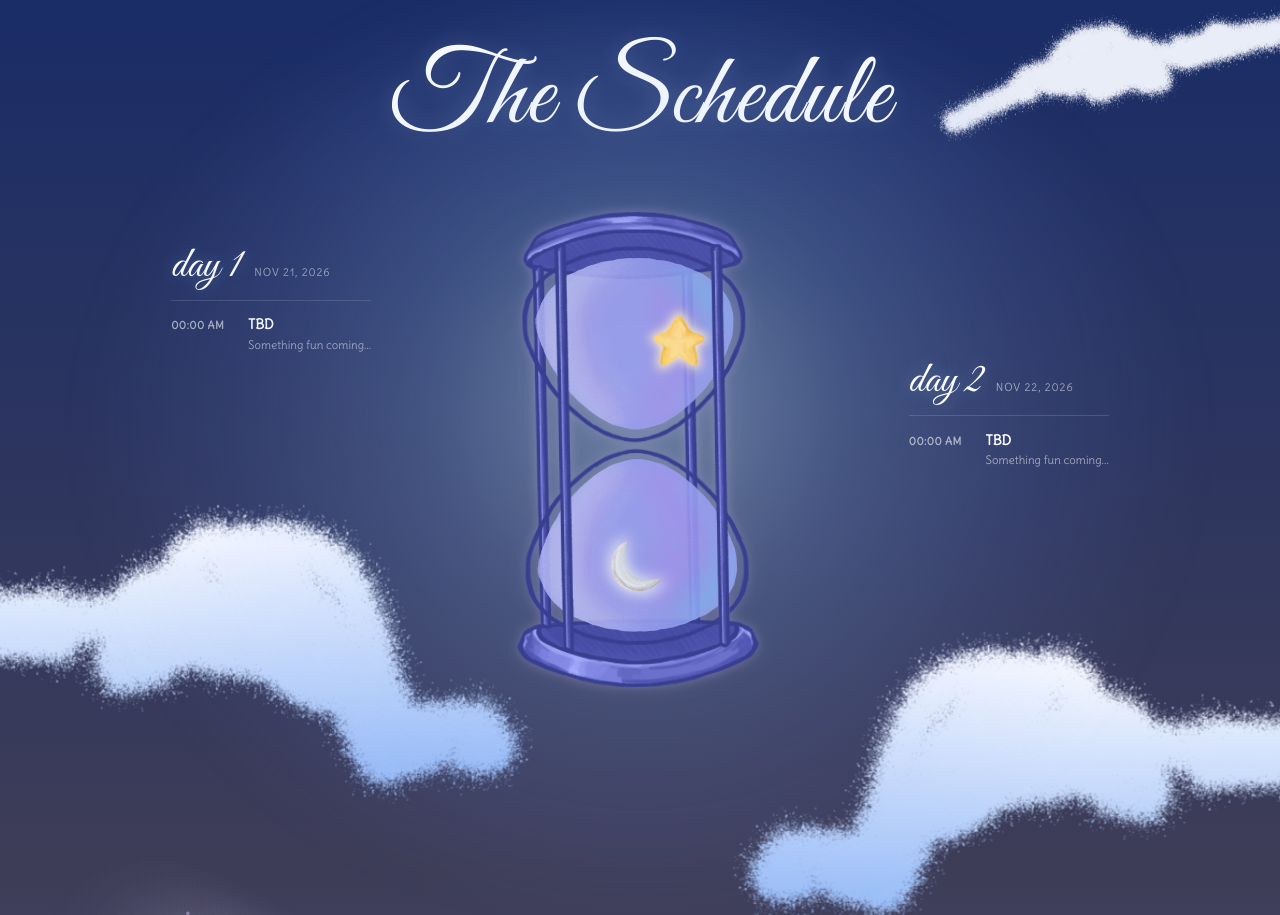
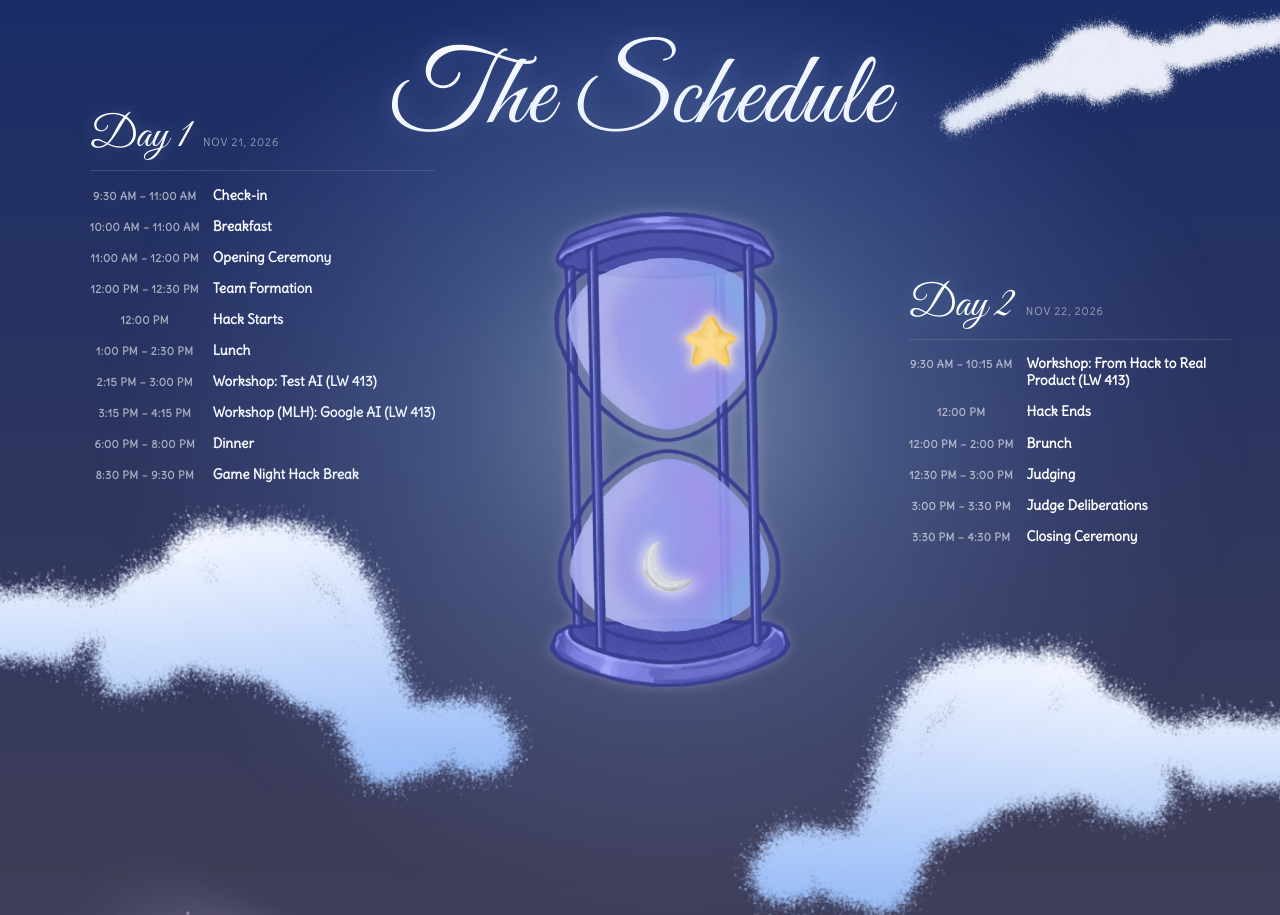
Before and after one commit to hsu-emily/Whack2026-Website, a React (Vite) app: page / in a window 1280 px wide. Shown: the part 913-1828 px from the top of the page. Built offline with nearby package versions, Linux system fonts and the light colour scheme.

Commit message:
Schedule Update

```diff
--- a/src/components/Schedule.jsx
+++ b/src/components/Schedule.jsx
@@ -12,26 +12,32 @@ import Cloud from './Cloud';
 
 const DAYS = {
   1: {
-    label: 'day 1',
+    label: 'Day 1',
     date: 'Nov 21, 2026',
     events: [
-      /*{ time: '10:00 AM', title: 'Check-in', desc: 'Arrive, grab some brunch, and settle in!' },
-      { time: '11:30 AM', title: 'Opening Ceremony', desc: 'Event kickoff, with sponsor intros and theme reveal.' },
-      { time: '12:00 PM', title: 'Team Formation', desc: 'Find your crew or fly solo — mentors on hand.' },
-      { time: '12:00 PM', title: 'Hacking Begins', desc: 'The clock starts. Wish upon a whale and build.' },
-      { time: '6:00 PM', title: 'Dinner', desc: 'Take a break and get some good eats.' },
-      { time: '11:00 PM', title: 'Midnight Snacks', desc: 'Late-night snacks and a cozy mini-game break.' },*/
-      { time: '00:00 AM', title: 'TBD', desc: 'Something fun coming...' },
+      { time: '9:30 AM - 11:00 AM', title: 'Check-in'},
+      { time: '10:00 AM - 11:00 AM', title: 'Breakfast'},
+      { time: '11:00 AM - 12:00 PM', title: 'Opening Ceremony'},
+      { time: '12:00 PM - 12:30 PM', title: 'Team Formation'},
+      { time: '12:00 PM', title: 'Hack Starts'},
+      { time: '1:00 PM - 2:30 PM', title: 'Lunch'},
+      { time: '2:15 PM - 3:00 PM', title: 'Workshop: Test AI (LW 413)'},
+      { time: '3:15 PM - 4:15 PM', title: 'Workshop (MLH): Google AI (LW 413)'},
+      { time: '6:00 PM - 8:00 PM', title: 'Dinner'},
+      { time: '8:30 PM - 9:30 PM', title: 'Game Night Hack Break'},
     ],
   },
   2: {
-    label: 'day 2',
+    label: 'Day 2',
     date: 'Nov 22, 2026',
     events: [
-      { time: '00:00 AM', title: 'TBD', desc: 'Something fun coming...' },
-      /*{ time: '12:00 PM', title: 'Submissions Due', desc: 'Final commits in. Polish that README!!!' },
-      { time: '12:30 PM', title: 'Demos & Judging', desc: 'Show everyone what you made!' },
-      { time: '3:30 PM', title: 'Closing Ceremony', desc: 'Awards, wishes granted, and goodbyes.' },*/
+      { time: '9:30 AM - 10:15 AM', title: 'Workshop: From Hack to Real Product (LW 413)'},
+      { time: '12:00 PM', title: 'Hack Ends'},
+      { time: '12:00 PM - 2:00 PM', title: 'Brunch'},
+      { time: '12:30 PM - 3:00 PM', title: 'Judging'},
+      { time: '3:00 PM - 3:30 PM', title: 'Judge Deliberations'},
+      { time: '3:30 PM - 4:30 PM', title: 'Closing Ceremony'},
+
     ],
   },
 };
@@ -45,11 +51,11 @@ function DayColumn({ side, day, hiddenWhenCompact }) {
       </div>
       <ul className="day-col-events">
         {day.events.map((e) => (
-          <li className="day-col-event" key={e.time}>
-            <span className="day-col-time">{e.time}</span>
+          <li className="day-col-event" key={e.time + e.title}>
+            <span className="day-col-time">{e.time.replace(/\s*-\s*/, ' – ')}</span>
             <span className="day-col-body">
               <span className="day-col-title">{e.title}</span>
-              <span className="day-col-desc">{e.desc}</span>
+              {e.desc && <span className="day-col-desc">{e.desc}</span>}
             </span>
           </li>
         ))}
@@ -94,6 +100,39 @@ export default function Schedule() {
     };
   }, []);
 
+  // Desktop only: slide the hourglass sideways so it sits exactly midway
+  // between the end of day 1's schedule and the start of day 2's, without
+  // moving either schedule. Re-measured whenever anything changes size.
+  useEffect(() => {
+    const stage = stageRef.current;
+    if (!stage) return;
+    const desktop = window.matchMedia('(min-width: 1151px)');
+    const frame = stage.querySelector('.hourglass-frame');
+    const left = stage.querySelector('.day-col-left');
+    const right = stage.querySelector('.day-col-right');
+    let raf = 0;
+    const measure = () => {
+      raf = 0;
+      if (!desktop.matches) { frame.style.removeProperty('--hg-shift'); return; }
+      const current = parseFloat(frame.style.getPropertyValue('--hg-shift')) || 0;
+      const f = frame.getBoundingClientRect();
+      const frameCenter = f.left + f.width / 2 - current; // un-shifted position
+      const midpoint = (left.getBoundingClientRect().right + right.getBoundingClientRect().left) / 2;
+      frame.style.setProperty('--hg-shift', `${(midpoint - frameCenter).toFixed(1)}px`);
+    };
+    const schedule = () => { if (!raf) raf = requestAnimationFrame(measure); };
+    const ro = new ResizeObserver(schedule);
+    [stage, left, right].forEach((el) => ro.observe(el));
+    desktop.addEventListener('change', schedule);
+    document.fonts?.ready.then(schedule);
+    schedule();
+    return () => {
+      cancelAnimationFrame(raf);
+      ro.disconnect();
+      desktop.removeEventListener('change', schedule);
+    };
+  }, []);
+
   return (
     <div className="schedule-stage" ref={stageRef}>
       <DayColumn side="left" day={DAYS[1]} hiddenWhenCompact={day !== 1} />
--- a/src/index.css
+++ b/src/index.css
@@ -863,8 +863,26 @@ h2 {
 /* Lift the flanking itineraries clear of the lower cloud banks without
    moving the hourglass or changing the stacked mobile schedule. */
 @media (min-width: 1151px) {
+  /* keep each event title on one line; the hourglass art has transparent
+     padding, so a long title can run into that space without hitting the glass */
+  .day-col-title { white-space: nowrap; }
+  /* size each column to its widest row so the line under the date spans the
+     full schedule instead of stopping short of the one-line titles */
+  .day-col { width: max-content; }
+  .day-col .day-col-events { max-width: none; }
+  .day-col-left { margin-right: -9vw; }
+  /* Schedule.jsx measures both itineraries and sets --hg-shift so the glass
+     sits exactly midway between them */
+  .hourglass-frame { translate: var(--hg-shift, 0px) 0; }
   .day-col-left { position: relative; top: calc(-1 * clamp(4rem, 6vw, 6rem) - 24px); }
   .day-col-right { position: relative; top: calc(-1 * clamp(2rem, 3vw, 3rem) - 24px); }
+}
+
+/* Small laptops: day 2 sits close to the screen edge, so its longest title
+   can't fit on one line — let day 2 titles wrap here instead of running off. */
+@media (min-width: 1151px) and (max-width: 1319px) {
+  .day-col-right { width: auto; }
+  .day-col-right .day-col-title { white-space: normal; }
 }
 
 .day-col-head {
@@ -894,16 +912,19 @@ h2 {
 
 .day-col-events {
   list-style: none;
-  display: flex;
-  flex-direction: column;
-  gap: clamp(10px, 1.1vw, 18px);
-  max-width: clamp(300px, 26vw, 440px);
+  /* time column sizes itself to the longest time in the list, so ranges
+     like "9:30 AM – 11:00 AM" stay on one line and every row lines up */
+  display: grid;
+  grid-template-columns: max-content minmax(0, 1fr);
+  row-gap: clamp(10px, 1.1vw, 18px);
+  column-gap: clamp(10px, 1vw, 16px);
+  max-width: clamp(380px, 34vw, 580px);
 }
 
 .day-col-event {
+  grid-column: 1 / -1;
   display: grid;
-  grid-template-columns: clamp(58px, 5vw, 82px) 1fr;
-  gap: clamp(10px, 1vw, 16px);
+  grid-template-columns: subgrid;
 }
 
 .day-col-time {
@@ -913,6 +934,7 @@ h2 {
   opacity: 0.6;
   padding-top: 2px;
   white-space: nowrap;
+  text-align: center;
 }
 
 .day-col-body { display: flex; flex-direction: column; gap: clamp(2px, 0.25vw, 5px); }
@@ -1923,7 +1945,6 @@ footer {
   .day-col-left, .day-col-right { margin: 0; justify-self: center; width: 100%; }
   .day-col.compact-hidden { display: none; }
   .day-col-events { max-width: 100%; }
-  .day-col-event { grid-template-columns: 64px minmax(0, 1fr); }
   .day-col-time { font-size: 0.75rem; }
   .day-col-title { font-size: 1rem; }
   .day-col-desc { font-size: 0.875rem; }
@@ -1947,7 +1968,7 @@ footer {
   .day-col { order: 1; animation: day-fade 0.45s cubic-bezier(.22,1,.36,1); }
   .day-col-left, .day-col-right { margin: 0; justify-self: center; }
   .day-col.compact-hidden { display: none; }
-  .day-col-events { max-width: min(480px, 90vw); }
+  .day-col-events { max-width: min(560px, 90vw); }
 }
 
 /* On compact screens, clouds belong to the hourglass stage rather than the
```
